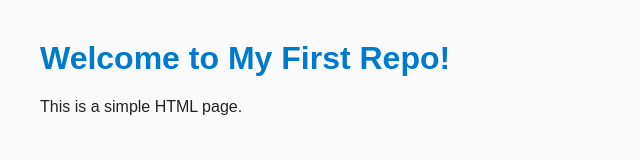
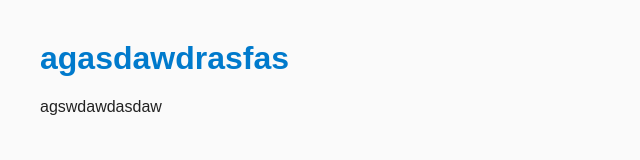
Before and after one commit to Iaego/my-first-repo, a plain HTML site: page index.html in a window 1280 px wide. Shown: the whole page, without its empty margins (0-640 px from the left). Drawn offline with Linux system fonts and the light colour scheme.

Commit message:
feat added dummy text

```diff
--- a/index.html
+++ b/index.html
@@ -6,7 +6,7 @@
     <link rel="stylesheet" href="style.css">
 </head>
 <body>
-    <h1>Welcome to My First Repo!</h1>
-    <p>This is a simple HTML page.</p>
+    <h1>agasdawdrasfas</h1>
+    <p>agswdawdasdaw</p>
 </body>
 </html>
```
